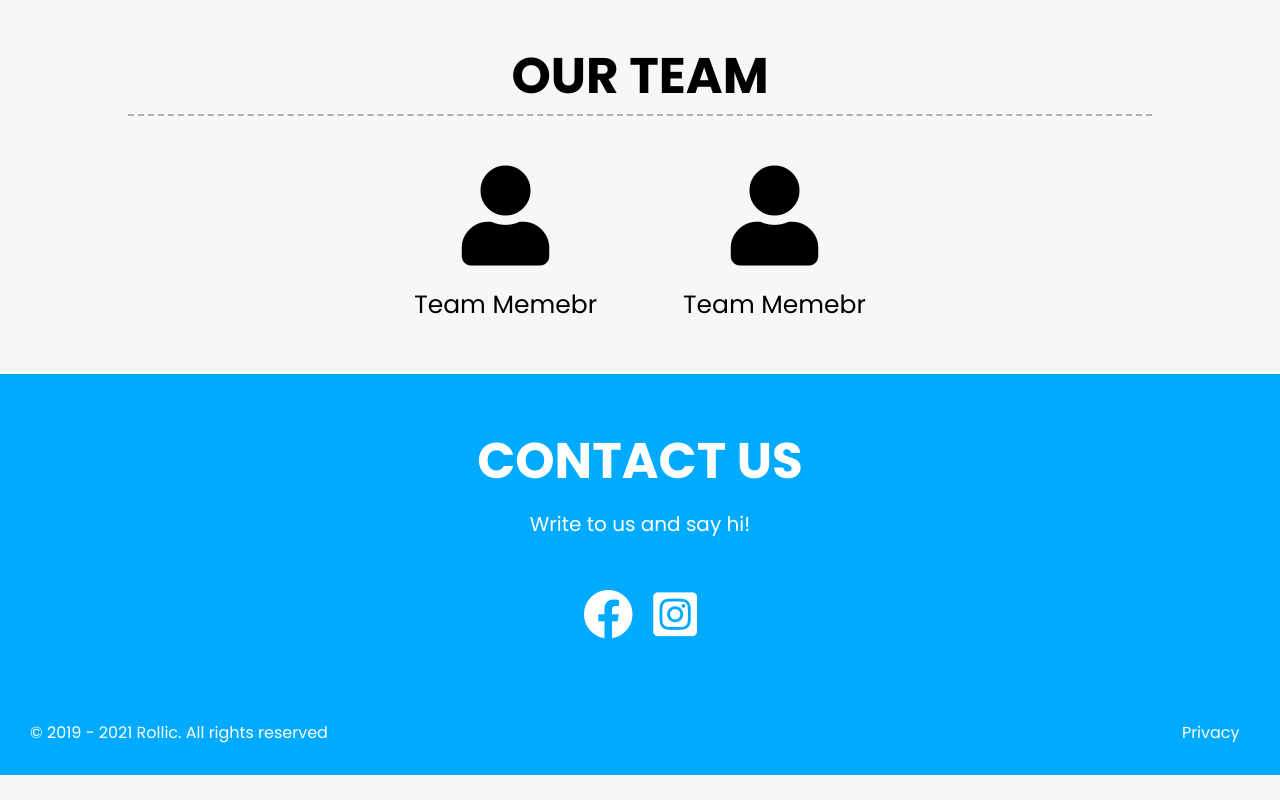
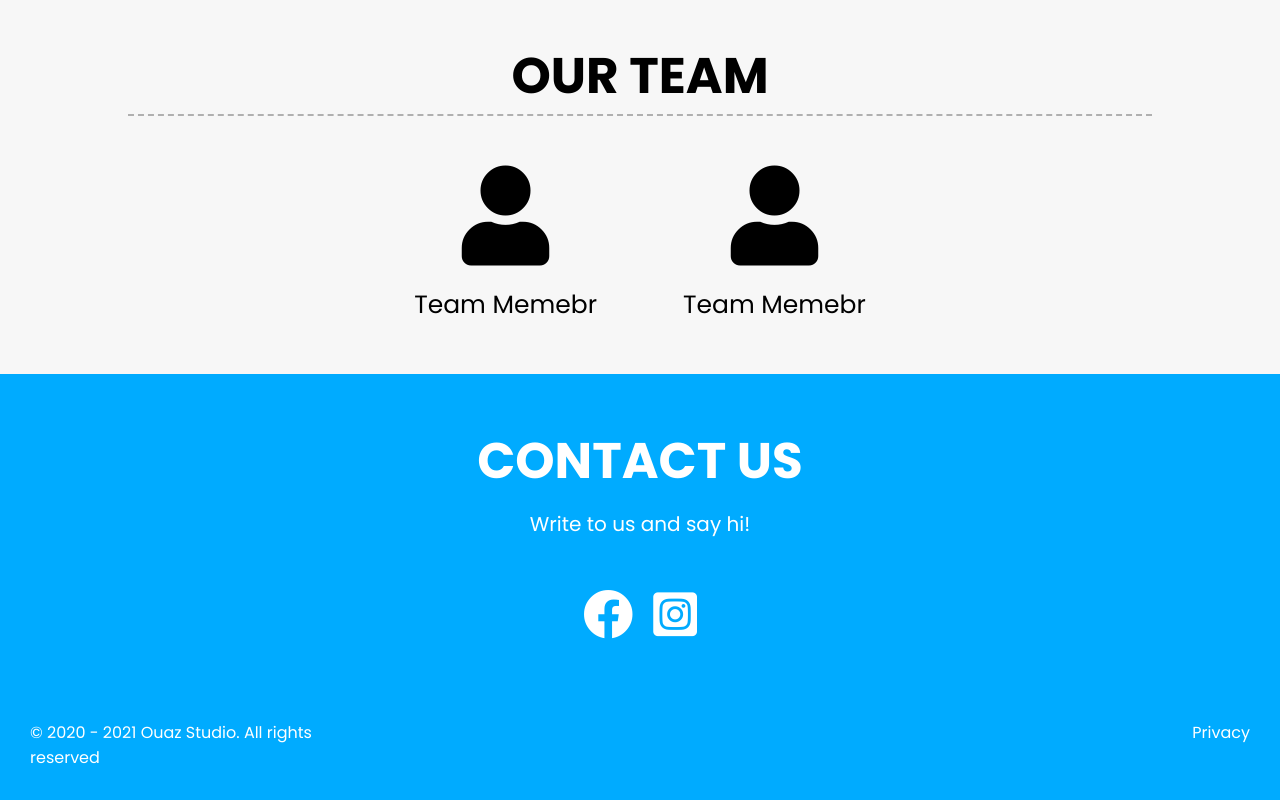
Before and after one commit to ayoubourahma/ouazstudio, a plain HTML site: page index.html in a window 1280 px wide. Shown: the part 7189-7989 px from the top of the page. Before the commit the page ends 7964 px from the top, so only its background shows below. Drawn offline with Linux system fonts and the light colour scheme.

Commit message:
copyright chnage name

```diff
--- a/index.html
+++ b/index.html
@@ -707,7 +707,7 @@
                         </ul>
                     </div>
                     <div class="bottom-footer">
-                        <p>© 2019 - 2021 Rollic. All rights reserved</p>
+                        <p>© 2020 - 2021 Ouaz Studio. All rights reserved</p>
                         <a href="#">Privacy</a>
                     </div>
                 </footer>
```
